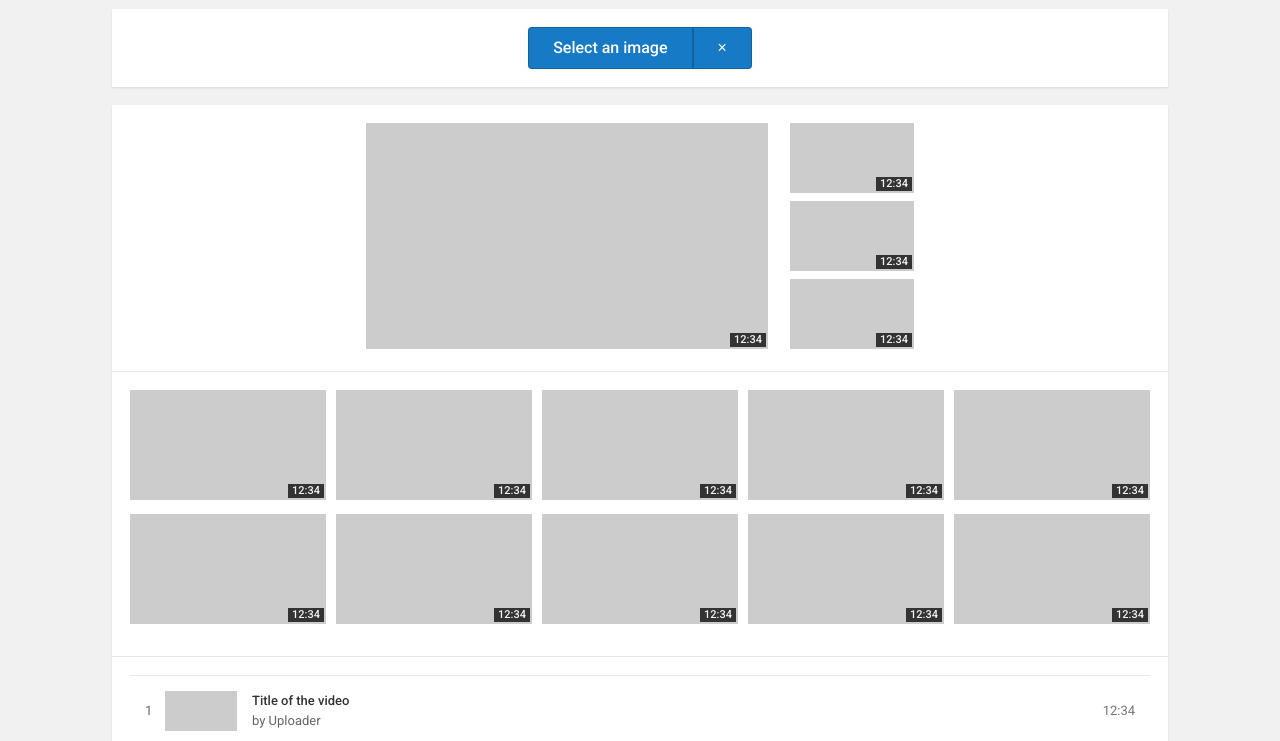
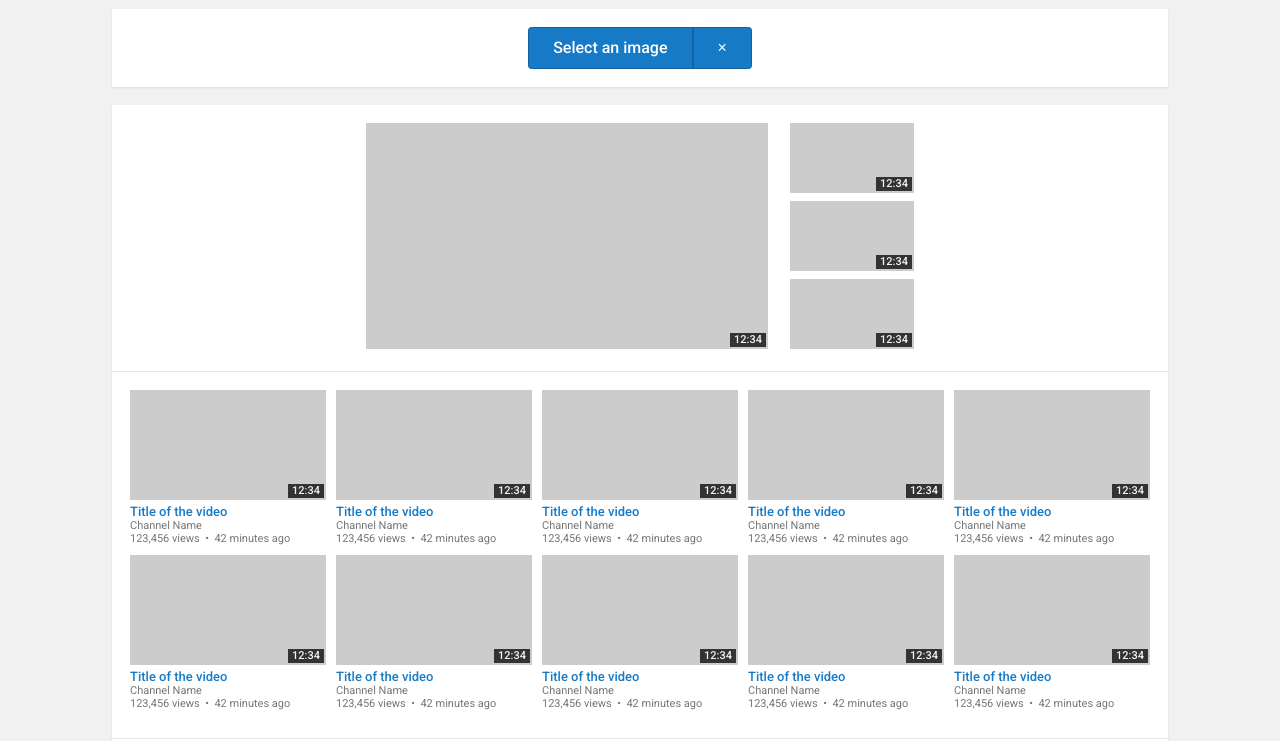
Before and after one commit to meyfa/youtube-thumbnail-preview, a website: page index.html in a window 1280 px wide. Shown: the part 59-800 px from the top of the page. Drawn offline with nearby package versions, Linux system fonts and the light colour scheme.

Commit message:
Add info text to grid preview items

```diff
--- a/app/app.css
+++ b/app/app.css
@@ -256,8 +256,23 @@ app-thumbnail[hide-time] .thumb-time {
 .prev-grid {
     display: inline-block;
     width: 196px;
+    margin: 0 10px 10px 0;
+}
+
+.prev-grid-img {
+    display: inline-block;
+    width: 196px;
     height: 110px;
-    margin: 0 10px 10px 0;
+}
+
+.prev-grid-text {
+    font-size: 11px;
+    color: #767676;
+}
+.prev-grid-text > strong {
+    font-size: 13px;
+    font-weight: 500;
+    color: #167ac6;
 }
 
 
--- a/index.html
+++ b/index.html
@@ -60,7 +60,14 @@
             <!-- channel: section grid -->
             <div class="box-sec">
 
-                <app-thumbnail class="prev-grid" ng-repeat="i in [0,1,2,3,4,5,6,7,8,9]"></app-thumbnail>
+                <div class="prev-grid" ng-repeat="i in [0,1,2,3,4,5,6,7,8,9]">
+                    <app-thumbnail class="prev-grid-img"></app-thumbnail>
+                    <div class="prev-grid-text">
+                        <strong>Title of the video</strong><br />
+                        Channel Name<br />
+                        123,456 views &nbsp;&bull;&nbsp; 42 minutes ago
+                    </div>
+                </div>
 
             </div>
 
@@ -73,7 +80,7 @@
                         <app-thumbnail hide-time class="prev-playlist-item-img"></app-thumbnail>
                         <div class="prev-playlist-item-text">
                             <strong>Title of the video</strong><br />
-                            by Uploader
+                            by Channel Name
                         </div>
                         <div class="prev-playlist-item-time">12:34</div>
                     </div>
@@ -88,7 +95,7 @@
                     <app-thumbnail class="prev-rec-img"></app-thumbnail>
                     <div class="prev-rec-text">
                         <strong>Title of the video</strong><br />
-                        Uploader<br />
+                        Channel Name<br />
                         123,456 views
                     </div>
                 </div>
```
